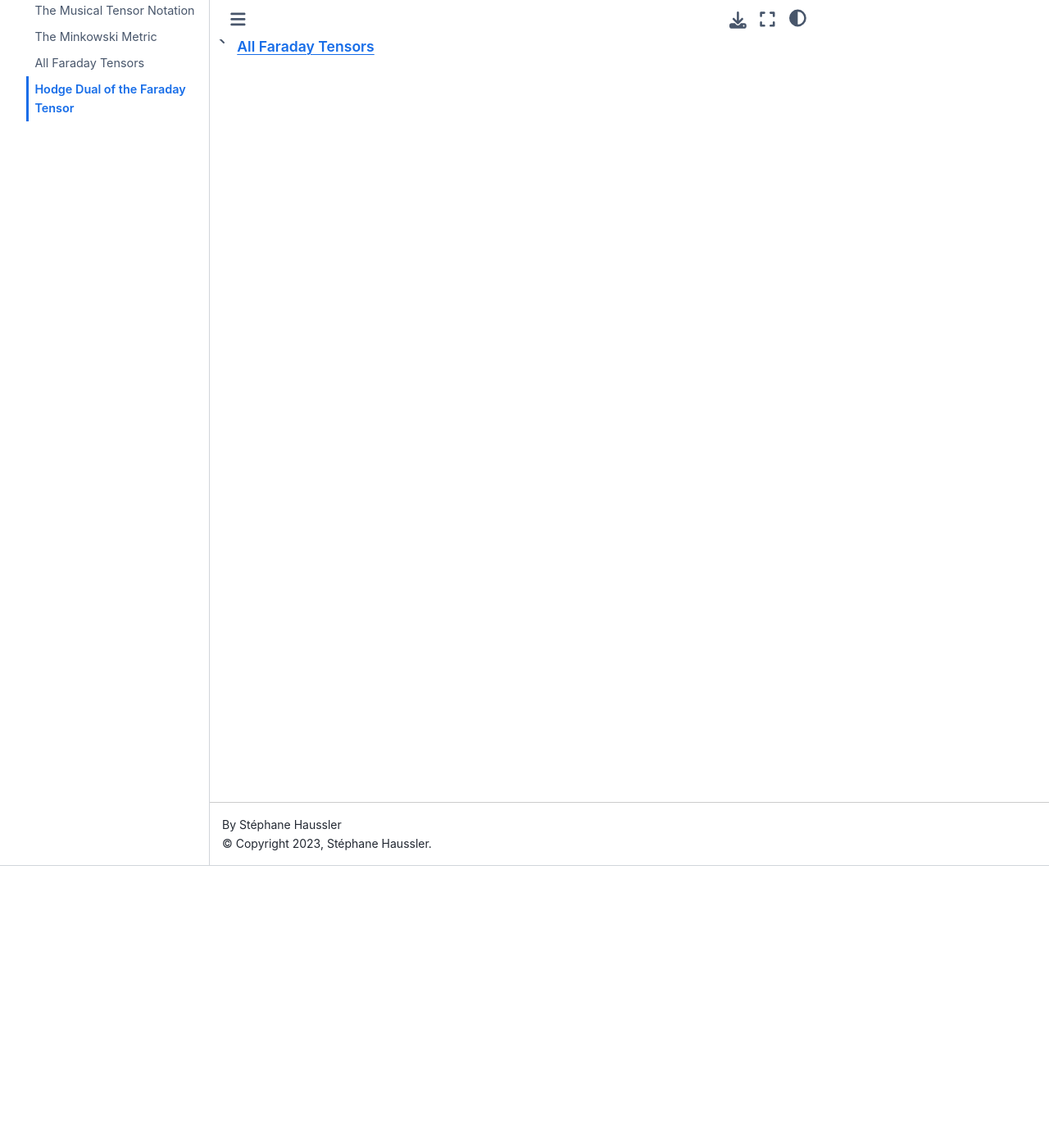
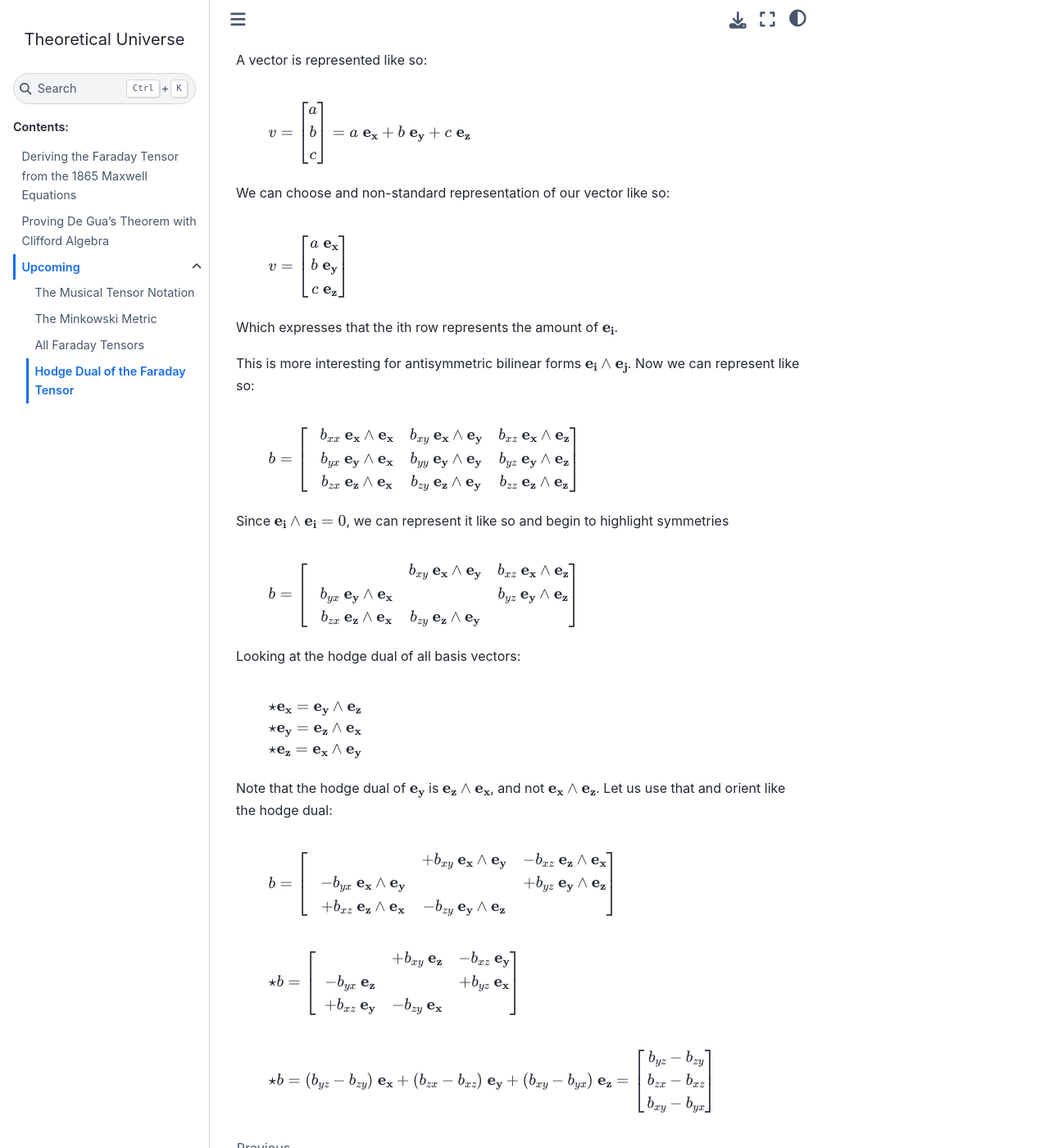
Before and after one commit to shaussler/TheoreticalUniverse, a Sphinx documentation site: the page built from documentation/hodge_dual_faraday_tensor.rst, in a window 1280 px wide and 1400 px high, scrolled down 344 px. Shown: the whole window at 82% size. Built offline with Sphinx 7.4.7 and the Sphinx Book theme 1.1.4, drawn with Linux system fonts in a browser that asks for light colours.

Commit message:
Began working on the hodge dual article

```diff
--- a/documentation/hodge_dual_faraday_tensor.rst
+++ b/documentation/hodge_dual_faraday_tensor.rst
@@ -10,3 +10,81 @@ Hodge Dual of the Faraday Tensor
    Under construction
 
 In this article, I present the Hodge dual of the Faraday tensor.
+
+Matrix representation of antisymmetric bilinear forms.
+
+
+A vector is represented like so:
+
+.. math::
+
+   v = \begin{bmatrix} a \\ b \\ c \end{bmatrix}
+     = a \; \mathbf{e_x} + b \; \mathbf{e_y} + c \; \mathbf{e_z}
+
+We can choose and non-standard representation of our vector like so:
+
+.. math::
+
+   v = \begin{bmatrix}
+           a \; \mathbf{e_x}  \\ b \; \mathbf{e_y} \\ c \; \mathbf{e_z}
+       \end{bmatrix}
+
+
+Which expresses that the ith row represents the amount of :math:`\mathbf{e_i}`.
+
+This is more interesting for antisymmetric bilinear forms :math:`\mathbf{e_i}
+\wedge \mathbf{e_j}`. Now we can represent like so:
+
+.. math::
+
+   b = \begin{bmatrix}
+       b_{xx} \; \mathbf{e_x} \wedge \mathbf{e_x} & b_{xy} \; \mathbf{e_x} \wedge \mathbf{e_y} & b_{xz} \; \mathbf{e_x} \wedge \mathbf{e_z} \\
+       b_{yx} \; \mathbf{e_y} \wedge \mathbf{e_x} & b_{yy} \; \mathbf{e_y} \wedge \mathbf{e_y} & b_{yz} \; \mathbf{e_y} \wedge \mathbf{e_z} \\
+       b_{zx} \; \mathbf{e_z} \wedge \mathbf{e_x} & b_{zy} \; \mathbf{e_z} \wedge \mathbf{e_y} & b_{zz} \; \mathbf{e_z} \wedge \mathbf{e_z} \\
+       \end{bmatrix}
+
+Since :math:`\mathbf{e_i} \wedge \mathbf{e_i} = 0`, we can represent it like
+so and begin to highlight symmetries
+
+.. math::
+
+   b = \begin{bmatrix}
+                                                  & b_{xy} \; \mathbf{e_x} \wedge \mathbf{e_y} & b_{xz} \; \mathbf{e_x} \wedge \mathbf{e_z} \\
+       b_{yx} \; \mathbf{e_y} \wedge \mathbf{e_x} &                                            & b_{yz} \; \mathbf{e_y} \wedge \mathbf{e_z} \\
+       b_{zx} \; \mathbf{e_z} \wedge \mathbf{e_x} & b_{zy} \; \mathbf{e_z} \wedge \mathbf{e_y} &                                            \\
+       \end{bmatrix}
+
+Looking at the hodge dual of all basis vectors:
+
+.. math::
+
+   \star \mathbf{e_x} = \mathbf{e_y} \wedge \mathbf{e_z} \\
+   \star \mathbf{e_y} = \mathbf{e_z} \wedge \mathbf{e_x} \\
+   \star \mathbf{e_z} = \mathbf{e_x} \wedge \mathbf{e_y}
+
+Note that the hodge dual of :math:`\mathbf{e_y}` is :math:`\mathbf{e_z} \wedge
+\mathbf{e_x}`, and not :math:`\mathbf{e_x} \wedge \mathbf{e_z}`. Let us use that
+and orient like the hodge dual:
+
+.. math::
+
+   b = \begin{bmatrix}
+                                                    & +b_{xy} \; \mathbf{e_x} \wedge \mathbf{e_y} & -b_{xz} \; \mathbf{e_z} \wedge \mathbf{e_x} \\
+       - b_{yx} \; \mathbf{e_x} \wedge \mathbf{e_y} &                                             & +b_{yz} \; \mathbf{e_y} \wedge \mathbf{e_z} \\
+       + b_{xz} \; \mathbf{e_z} \wedge \mathbf{e_x} & -b_{zy} \; \mathbf{e_y} \wedge \mathbf{e_z} &                                            \\
+       \end{bmatrix}
+
+.. math::
+
+   \star b
+   =
+   \begin{bmatrix}
+                            & +b_{xy} \; \mathbf{e_z} & -b_{xz} \; \mathbf{e_y} \\
+   - b_{yx} \; \mathbf{e_z} &                         & +b_{yz} \; \mathbf{e_x} \\
+   + b_{xz} \; \mathbf{e_y} & -b_{zy} \; \mathbf{e_x} &                         \\
+   \end{bmatrix}
+
+.. math::
+
+   \star b = (b_{yz}-b_{zy}) \; \mathbf{e_x} + (b_{zx}-b_{xz}) \; \mathbf{e_y} + (b_{xy}-b_{yx}) \; \mathbf{e_z}
+           = \begin{bmatrix} b_{yz}-b_{zy} \\ b_{zx}-b_{xz} \\ b_{xy}-b_{yx} \end{bmatrix}
```
